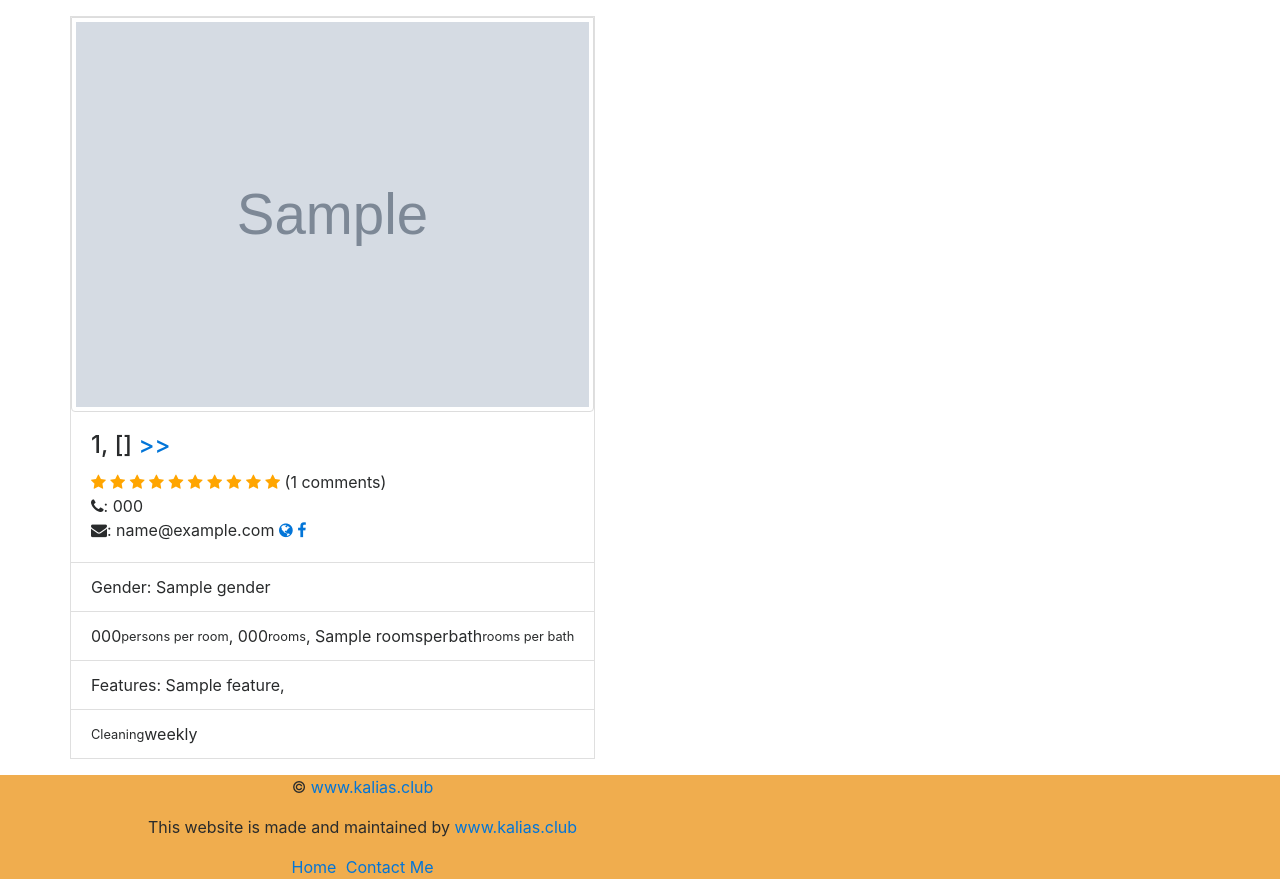
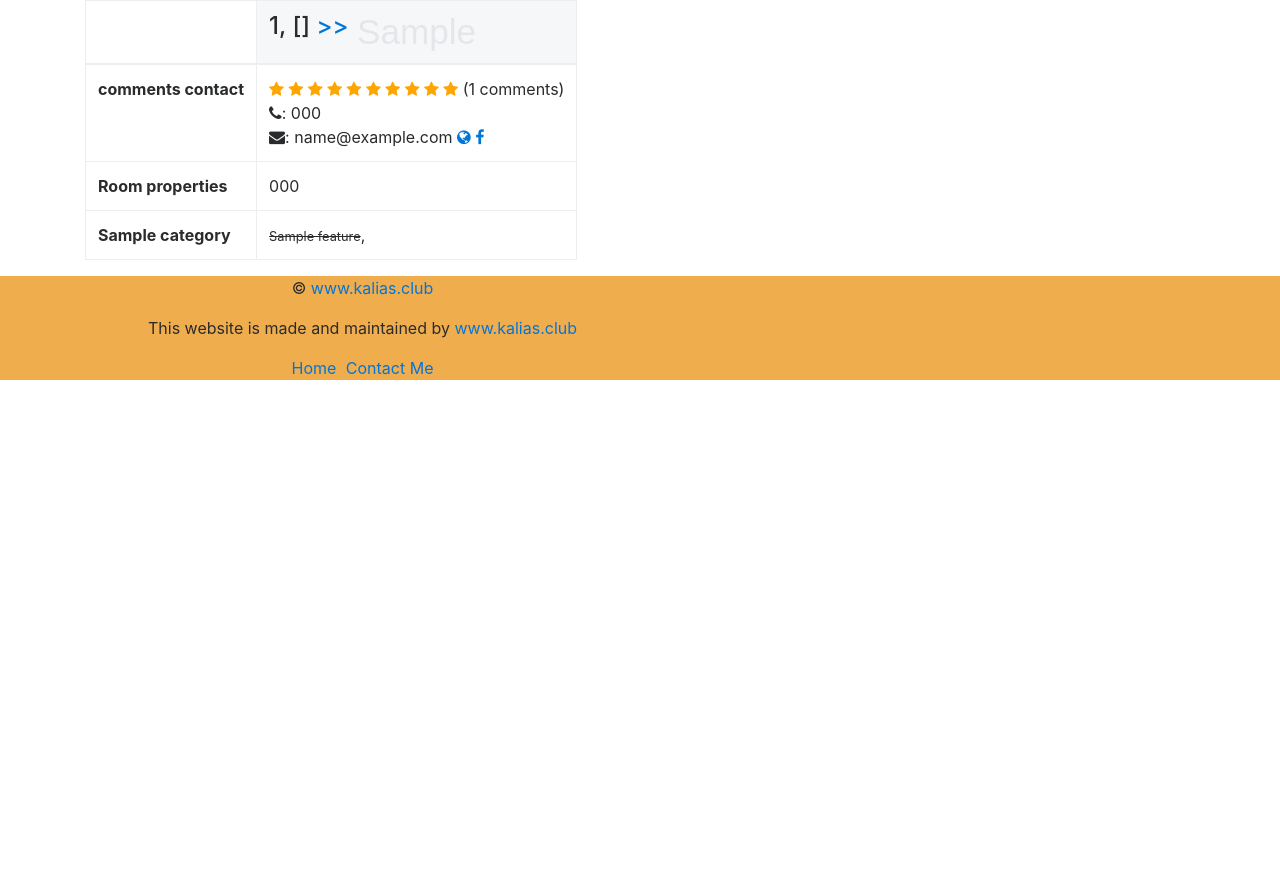
Before and after one commit to linacao2233/firsttest, a Django app: template main/templates/main/comparison.html in a window 1280 px wide. Shown: the part 308-1203 px from the top of the page. After the commit the page ends 688 px from the top, so only its background shows below. Run offline with Django 3.2, Linux system fonts and the light colour scheme; the template is opened without the code that fills it: most values are stand-ins (such as "Sample title", 1, 10 or a date in 2020); grey boxes marked "Sample" are stand-in pictures; some libraries are stand-ins or nearby versions.

Commit message:
comparison page configured

```diff
--- a/main/templates/main/comparison.html
+++ b/main/templates/main/comparison.html
@@ -1,13 +1,30 @@
 {% extends 'base.html' %}
 {% load static %}
+{% load extra %}
 
 {% block title%}
 Comparison page
 {% endblock %}
 
+<style type="text/css">
 {% block style %}
+.imagecell {
+  position: relative;
+}
+
+.imagecell img {
+  position: absolute;
+  top:0;
+  left: 0;
+  z-index: -1;
+  opacity: 0.2;
+  width: 100%;
+  height: 100%;
+}
+
 
 {% endblock %}
+</style>
 
 {% block content %}
 {% include 'navbar.html' %}
@@ -19,47 +36,82 @@ Comparison page
 </div>
 
 
-<div class="card-group mt-3">
+
+</div>
+
+
+
+<table class="table table-hover table-bordered table-responsive">
+  <thead>
+    <tr>
+      <th> </th>
       {% for apart in apartlist %}
-  <div class="card apartlist">
-    <img class="card-img-top img-thumbnail" src="{%if apart.iconpic %}{{apart.iconpic.url }}{% endif %}" alt="{{apart.title}} icon picture">
-    <div class="card-block">
+      <th class="imagecell">
+      {% if apart.iconpic %}
+        <img src="{{ apart.iconpic.url }}">
+      {% endif %}
+
       <h4 class="card-title">{{forloop.counter}}, {{apart.title}} <a href="{% url 'detail' apart.slug %}"> >> </a></h4>
+
+      </th>
+      {% endfor %}
+    </tr>
+  </thead>
+  <tbody>
+    <tr>
+      <th scope="row"> comments  contact</th>
+      {% for apart in apartlist %}
+        <td>
 
         {% with ''|center:apart.starlevel as range %}
         {% for _ in range %}
           <i class="fa fa-star" style="color: orange;"></i>
         {% endfor %}
         {% endwith %}
-
           ({{apart.comment_set|length}} comments) <br>
           <i class="fa fa-phone"></i>: {{apart.phonenumber}} <br>
           <i class="fa fa-envelope"></i>: {{ apart.email}}
 
         <a href="{{apart.officalweblink}}"><i class="fa fa-globe"></i></a>
         <a href="{{apart.facebooklink}}"><i class="fa fa-facebook"></i></a>
-    </div>
 
-      <ul class="list-group list-group-flush">
-      <li class="list-group-item"> Gender: {{apart.gender}}
-      </li>
+        </td>
+      {% endfor %}
+      </tr>
 
-      <li class="list-group-item">
-      {{apart.NumberOfPeoplePerRoom}} <small>persons per room </small>, {{apart.Numberofrooms}} <small>rooms</small>,
-      {{apart.Roomsperbath}} <small>rooms per bath</small> </li>
-      <li class="list-group-item">
-      Features:
-          {% for feature in apart.apartfeatures.all %}
-          {{feature.name}},
+    <tr>
+      <th scope="row"> Room properties</th>
+        {% for apart in apartlist %}
+          <td>
+              {{apart.NumberofPeoplePerRoom}}
+          </td>
         {% endfor %}
-      </li>
-      <li class="list-group-item"> <small>Cleaning </small> weekly</li>
+    </tr>
 
-      </ul>
-  </div>
+    {% for features in featureslist %}
+      <tr>
+        <th scope="row"> {{features.category}}</th>
+          {% for apart in apartlist %}
+            <td>
+              {% for feature in features.features %}
+                {% if apart|has_feature:feature %}
+                   <strong>{{ feature.name }}</strong>,
+                {% else %}
+                    <small><strike>{{ feature.name }}</strike></small>,
+                  {% endif %}
+
                {% endfor %}
-</div>
-</div>
+
+            </td>
+          {% endfor %}
+      </tr>
+
+    {% endfor %}
+  </tbody>
+
+</table>
+
+
 </div>
 
 
--- /dev/null
+++ b/main/templatetags/extra.py
@@ -0,0 +1,8 @@
+from django import template
+
+register = template.Library()
+
+@register.filter(name='has_feature')
+def has_feature(apart,feature):
+	pk = feature.pk
+	return apart.apartfeatures.filter(pk=pk).exists()
```
Also changed, not shown: main/templates/main/index.html (+31 -4 lines), main/views.py (+18 -4 lines), static/js/datalist.polyfill.min.js (added, +7 -0 lines), main/migrations/0010_auto_20170825_2325.py (added), main/templatetags/__init__.py (added). Lines whose indentation alone changed are shown as unchanged.
